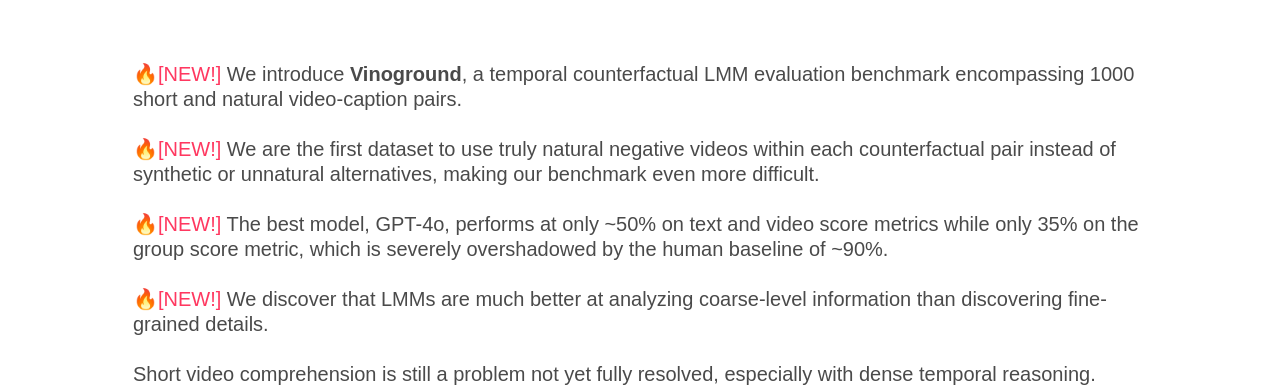
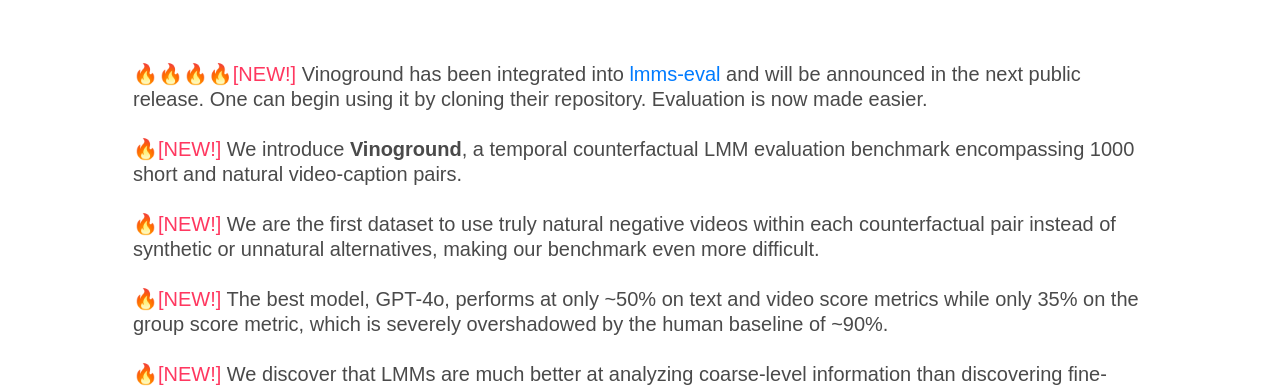
Before and after one commit to Vinoground/vinoground.github.io, a plain HTML site: page index.html in a window 1280 px wide. Shown: the part 416-804 px from the top of the page. Drawn offline with nearby package versions, Linux system fonts and the light colour scheme; some icons are missing; a web font is replaced by a local one.

Commit message:
add lmmseval

```diff
--- a/index.html
+++ b/index.html
@@ -211,6 +211,8 @@
     <div class="container is-max-desktop">
       <div class="hero-body">
         <h4 class="subtitle has-text-left">
+          🔥🔥🔥🔥<span style="color: #ff3860">[NEW!]</span> Vinoground has been integrated into <a href="https://github.com/EvolvingLMMs-Lab/lmms-eval">lmms-eval</a> and will be announced in the next public release. One can begin using it by cloning their repository. Evaluation is now made easier.
+          <br><br>
           🔥<span style="color: #ff3860">[NEW!]</span> We introduce <b>Vinoground</b>, a temporal counterfactual LMM evaluation benchmark encompassing 1000 short and natural video-caption pairs.
           <br><br>
           🔥<span style="color: #ff3860">[NEW!]</span> We are the first dataset to use truly natural negative videos within each counterfactual pair instead of synthetic or unnatural alternatives, making our benchmark even more difficult.
```
